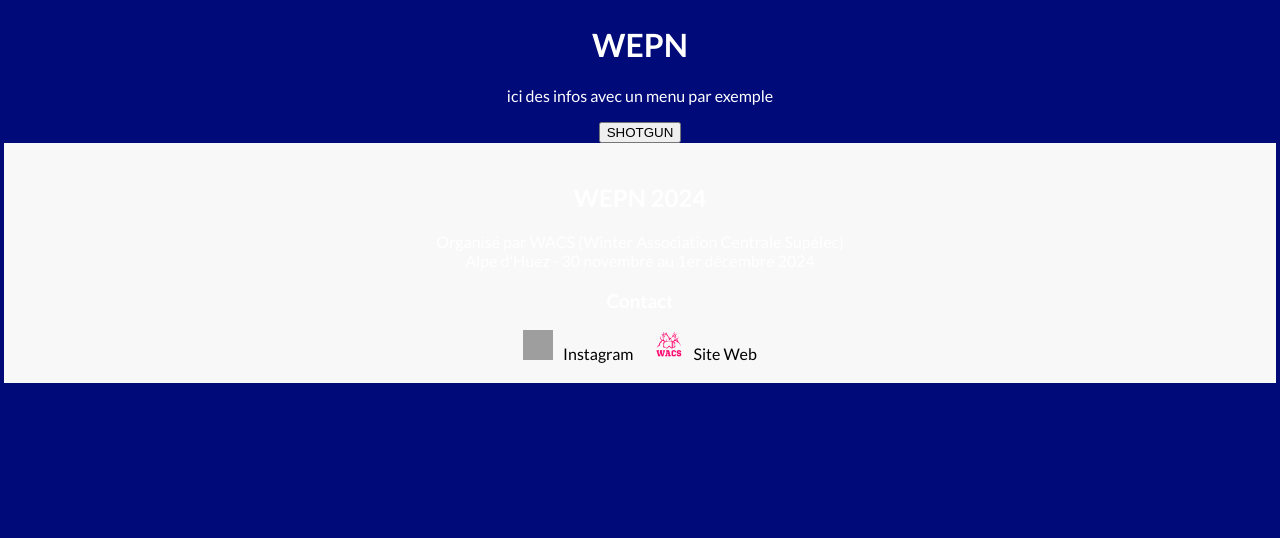
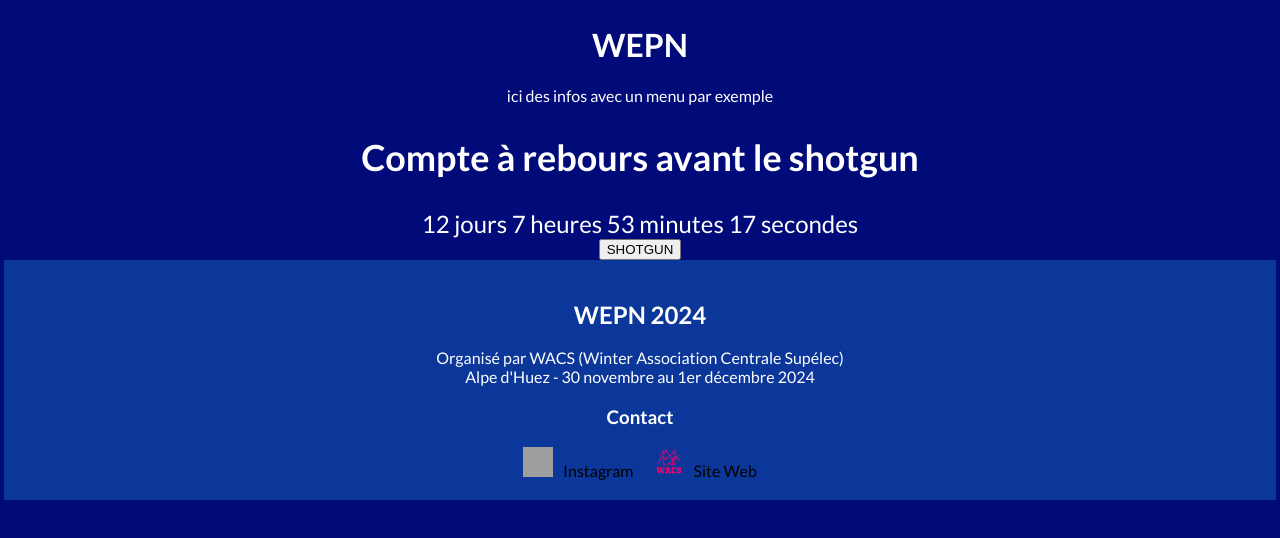
Before and after one commit to AlbatorZ/wepn2k24, a React (Create React App) app: page / in a window 1280 px wide. Shown: the top 538 px of the page. Built offline with nearby package versions, Linux system fonts and the light colour scheme; grey boxes are pictures that could not be loaded.

Commit message:
Ajout d'un timer jusqu'au moment du SG et changement de couleur du footer

```diff
--- a/src/App.js
+++ b/src/App.js
@@ -4,12 +4,14 @@
 import Container from './components/Container'
 import BoutonShotgun from './components/BoutonShotgun';
 import Footer from './components/Footer';
+import Timer from './components/Timer'
 function App() {
   return (
     <>
     <Header/>
     <main>
       <Container/>
+      <Timer/>
       <BoutonShotgun/>
 
     </main>
--- a/src/components/Footer.jsx
+++ b/src/components/Footer.jsx
@@ -1,6 +1,6 @@
 export default function Footer() {
     return (
-        <footer style={{ backgroundColor: '#f8f8f8', padding: '20px', textAlign: 'center' }}>
+        <footer style={{ backgroundColor: '#2998e350', padding: '20px', textAlign: 'center' }}>
             <h2>WEPN 2024</h2>
             <p>
                 Organisé par WACS (Winter Association Centrale Supélec)
--- /dev/null
+++ b/src/components/Timer.jsx
@@ -0,0 +1,48 @@
+import React, { useState, useEffect } from 'react';
+
+export default function Timer() {
+    const calculateTimeLeft = () => {
+        const targetDate = new Date('2024-10-15T15:00:00'); // date et heure du shotgun 15/10/2024 à 15h
+        const now = new Date();
+        const difference = targetDate - now;
+
+        let timeLeft = {};
+
+        if (difference > 0) {
+            timeLeft = {
+                days: Math.floor(difference / (1000 * 60 * 60 * 24)),
+                hours: Math.floor((difference / (1000 * 60 * 60)) % 24),
+                minutes: Math.floor((difference / 1000 / 60) % 60),
+                seconds: Math.floor((difference / 1000) % 60),
+            };
+        } else {
+            timeLeft = {
+                days: 0,
+                hours: 0,
+                minutes: 0,
+                seconds: 0,
+            };
+        }
+
+        return timeLeft;
+    };
+
+    const [timeLeft, setTimeLeft] = useState(calculateTimeLeft());
+
+    useEffect(() => {
+        const timer = setInterval(() => {
+            setTimeLeft(calculateTimeLeft());
+        }, 1000);
+
+        return () => clearInterval(timer); // Cleanup the interval on component unmount
+    }, []);
+
+    return (
+        <div style={{ textAlign: 'center', fontSize: '24px' }}>
+            <h2>Compte à rebours avant le shotgun</h2>
+            <div>
+                {timeLeft.days} jours {timeLeft.hours} heures {timeLeft.minutes} minutes {timeLeft.seconds} secondes
+            </div>
+        </div>
+    );
+}
```
